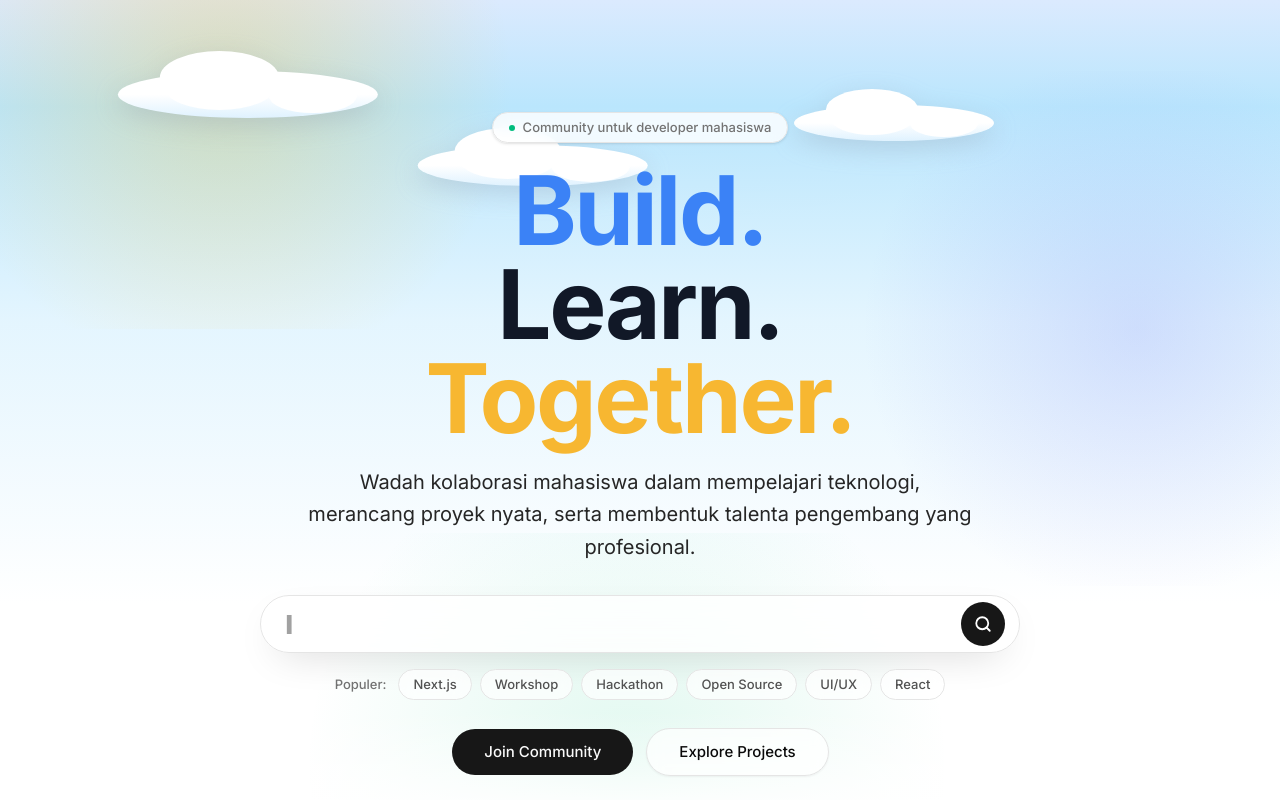
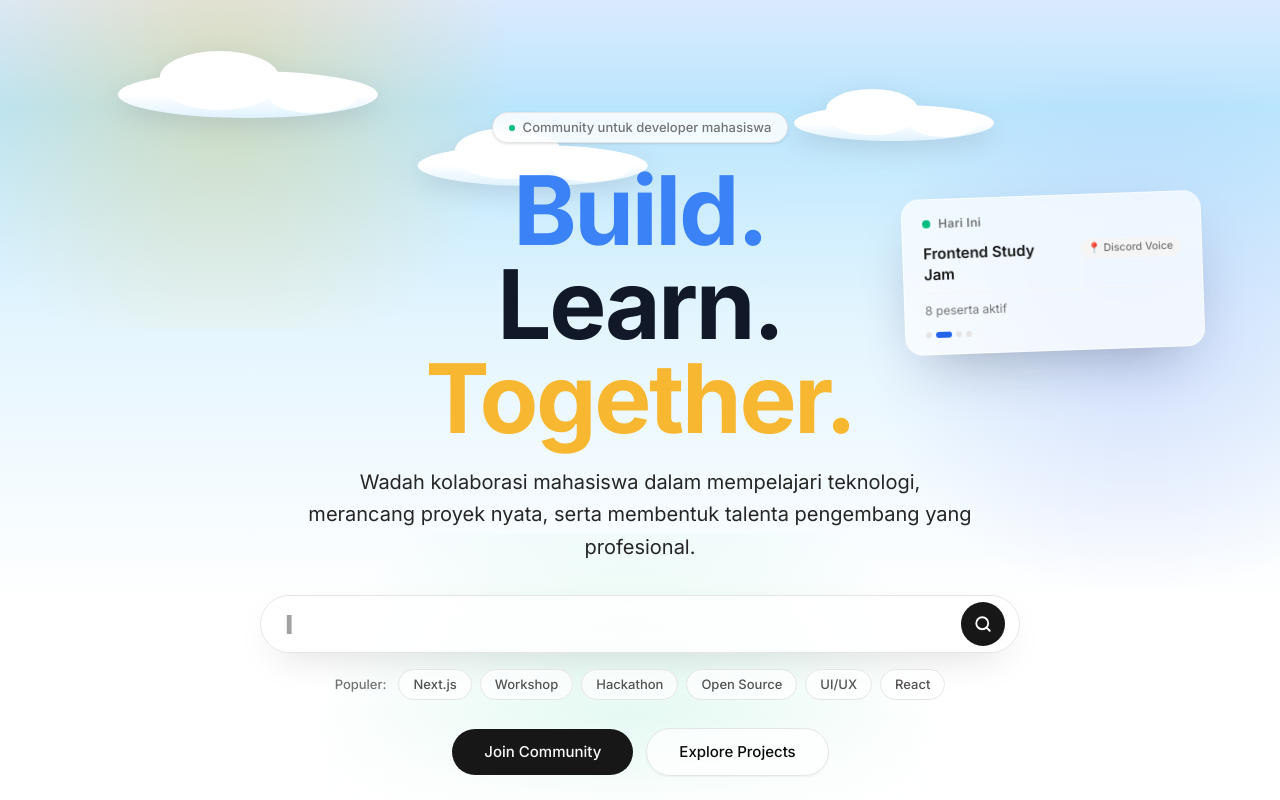
Before and after one commit to Coding-Developer-Experience/official-site, a Next.js app: page / in a window 1280 px wide. Shown: the top 800 px of the page. Built offline with nearby package versions, Linux system fonts and the light colour scheme.

Commit message:
Add activity card and project specification

```diff
--- a/components/hero.tsx
+++ b/components/hero.tsx
@@ -1,7 +1,7 @@
 "use client";
 
 import { Search, Mouse, Menu, X } from "lucide-react";
-import { motion, type Variants } from "framer-motion";
+import { motion, AnimatePresence, type Variants } from "framer-motion";
 import { useRef, useState, useEffect } from "react";
 import { buttonVariants } from "@/components/ui/button";
 import { cn } from "@/lib/utils";
@@ -343,6 +343,99 @@ function Clouds() {
   );
 }
 
+const activitySlides = [
+  {
+    label: "Open Source Sprint",
+    meta: "14.00 - 17.00",
+    footer: "12 peserta bergabung",
+  },
+  {
+    label: "Frontend Study Jam",
+    meta: "📍 Discord Voice",
+    footer: "8 peserta aktif",
+  },
+  {
+    label: "Repository Update",
+    meta: "codex/community · +12 commit",
+    footer: "+3 Pull Request · Review berjalan",
+  },
+  {
+    label: "Diskusi Hari Ini",
+    meta: "AI Agent dengan LangGraph",
+    footer: "32 balasan · Aktif sekarang",
+  },
+];
+
+function CodeCard() {
+  const [index, setIndex] = useState(0);
+
+  useEffect(() => {
+    const id = setInterval(() => setIndex((i) => (i + 1) % activitySlides.length), 3800);
+    return () => clearInterval(id);
+  }, []);
+
+  const slide = activitySlides[index];
+
+  return (
+    <motion.div
+      initial={{ opacity: 0, y: 16 }}
+      animate={{ opacity: 1, y: 0 }}
+      transition={{ delay: 0.6, duration: 0.7, ease: [0.16, 1, 0.3, 1] }}
+      className="pointer-events-none absolute right-[6%] top-[22%] z-[6] hidden -rotate-2 lg:block"
+    >
+      <motion.div
+        animate={{ y: [0, -12, 0] }}
+        transition={{ duration: 6, repeat: Infinity, ease: "easeInOut" }}
+        className="w-[300px] overflow-hidden rounded-2xl border border-white/60 bg-white/70 p-1 shadow-[0_24px_60px_-24px_rgba(15,23,42,0.35)] backdrop-blur-xl"
+      >
+        <AnimatePresence mode="wait">
+          <motion.div
+            key={index}
+            initial={{ opacity: 0, y: 8 }}
+            animate={{ opacity: 1, y: 0 }}
+            exit={{ opacity: 0, y: -8 }}
+            transition={{ duration: 0.45, ease: "easeOut" }}
+            className="px-4 py-3"
+          >
+            <p className="flex items-center gap-2 text-xs font-semibold tracking-wide text-neutral-500">
+              <span className="relative flex size-2">
+                <span className="absolute inline-flex h-full w-full animate-ping rounded-full bg-emerald-400 opacity-70" />
+                <span className="relative inline-flex size-2 rounded-full bg-emerald-500" />
+              </span>
+              Hari Ini
+            </p>
+
+            <div className="mt-3 flex items-start justify-between gap-3">
+              <h4 className="text-[15px] font-semibold leading-snug text-neutral-900">
+                {slide.label}
+              </h4>
+              <span className="shrink-0 rounded-full bg-neutral-100 px-2 py-0.5 text-[10.5px] font-medium text-neutral-500">
+                {slide.meta}
+              </span>
+            </div>
+
+            <p className="mt-2 border-t border-neutral-100 pt-2 text-[12px] text-neutral-500">
+              {slide.footer}
+            </p>
+
+            <div className="mt-3 flex items-center gap-1">
+              {activitySlides.map((_, i) => (
+                <span
+                  key={i}
+                  className={cn(
+                    "h-1.5 rounded-full transition-all duration-300",
+                    i === index ? "w-4 bg-[#2563EB]" : "w-1.5 bg-neutral-200"
+                  )}
+                />
+              ))}
+            </div>
+          </motion.div>
+        </AnimatePresence>
+      </motion.div>
+    </motion.div>
+  );
+}
+
 function ScrollIndicator() {
   return (
     <motion.div
@@ -403,6 +496,8 @@ export default function Hero() {
       <Clouds />
 
       <AmbientLighting />
+
+      <CodeCard />
 
       <div className="relative z-10 flex min-h-screen flex-col">
         <Navbar />
```
Also changed, not shown: 1 other file (tests, documents, lock files or other folders).
